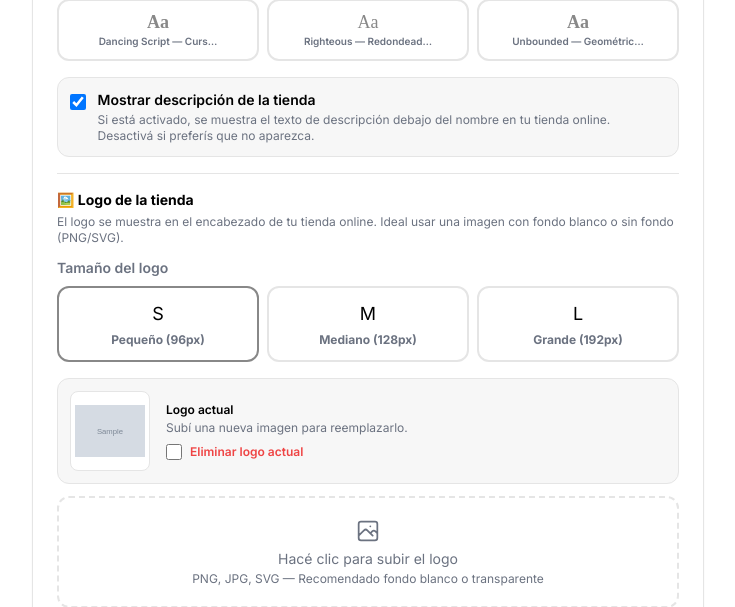
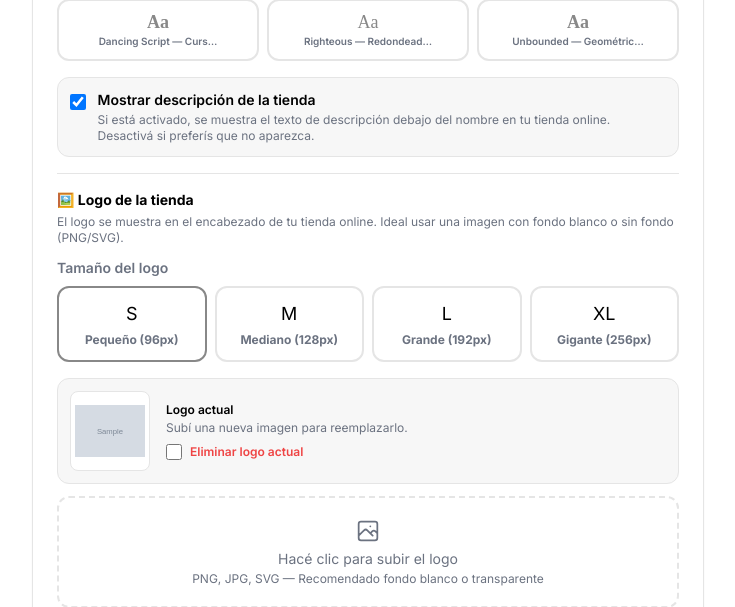
Before and after one commit to Maxii9/Dulce_Detalle, a Django app: page /1/gestion/configurar/tienda/ in a window 1280 px wide. Shown: the part 1136-1743 px from the top of the page, without its empty margins (400-1135 px from the left). Run offline with Django 5.2, Linux system fonts and the light colour scheme; a user stored in the database is signed in; tables that the repository leaves empty hold one stand-in row (values such as "Sample post"); grey boxes marked "Sample" are stand-in pictures; some libraries are stand-ins or nearby versions.

Commit message:
feat(store): agrega tamano gigante al logo

```diff
--- a/dulce_detalle/app/models.py
+++ b/dulce_detalle/app/models.py
@@ -52,9 +52,10 @@ class Negocio(models.Model):
         ('pequeno', 'Pequeño (96px)'),
         ('mediano', 'Mediano (128px)'),
         ('grande', 'Grande (192px)'),
+        ('gigante', 'Gigante (256px)'),
     ]
     tamano_logo = models.CharField(
-        max_length=10, choices=TAMANO_LOGO_CHOICES, default='mediano',
+        max_length=15, choices=TAMANO_LOGO_CHOICES, default='mediano',
         verbose_name='Tamaño del logo'
     )
 
--- a/dulce_detalle/app/templates/config/tienda.html
+++ b/dulce_detalle/app/templates/config/tienda.html
@@ -156,7 +156,7 @@
 
             <div class="mb-4">
               <label class="block text-sm font-semibold text-content-subtitle mb-2">Tamaño del logo</label>
-              <div class="grid grid-cols-3 gap-2">
+              <div class="grid grid-cols-2 sm:grid-cols-4 gap-2">
                 {% for val, label in negocio.TAMANO_LOGO_CHOICES %}
                 <label class="cursor-pointer group">
                   <input type="radio" name="tamano_logo" value="{{ val }}"
@@ -166,7 +166,7 @@
                               bg-white peer-checked:border-sidebar-text peer-checked:bg-sidebar-bg/10
                               hover:bg-gray-50 transition-all text-center">
                     <span class="text-lg mb-1">
-                      {% if val == 'pequeno' %}S{% elif val == 'mediano' %}M{% else %}L{% endif %}
+                      {% if val == 'pequeno' %}S{% elif val == 'mediano' %}M{% elif val == 'grande' %}L{% else %}XL{% endif %}
                     </span>
                     <span class="text-xs font-bold text-content-subtitle">{{ label }}</span>
                   </div>
--- a/dulce_detalle/app/templates/tienda_publica/base_publica.html
+++ b/dulce_detalle/app/templates/tienda_publica/base_publica.html
@@ -241,7 +241,7 @@
     {% if negocio.logo %}
       <!-- Logo personalizado de la tienda -->
       <img src="{{ negocio.logo.url }}" alt="{{ negocio.nombre }}"
-           class="{% if negocio.tamano_logo == 'pequeno' %}max-h-24{% elif negocio.tamano_logo == 'grande' %}max-h-48{% else %}max-h-32{% endif %} max-w-[280px] w-auto object-contain mb-2"
+           class="{% if negocio.tamano_logo == 'pequeno' %}max-h-24{% elif negocio.tamano_logo == 'grande' %}max-h-48{% elif negocio.tamano_logo == 'gigante' %}max-h-64{% else %}max-h-32{% endif %} max-w-[360px] sm:max-w-[480px] w-auto object-contain mb-2"
            style="filter: drop-shadow(0 2px 8px rgba(0,0,0,.10));">
       {% if negocio.mostrar_descripcion and negocio.descripcion %}
       <p class="store-hero-desc">{{ negocio.descripcion }}</p>
```
Also changed, not shown: dulce_detalle/app/migrations/0027_alter_negocio_tamano_logo.py (added).
